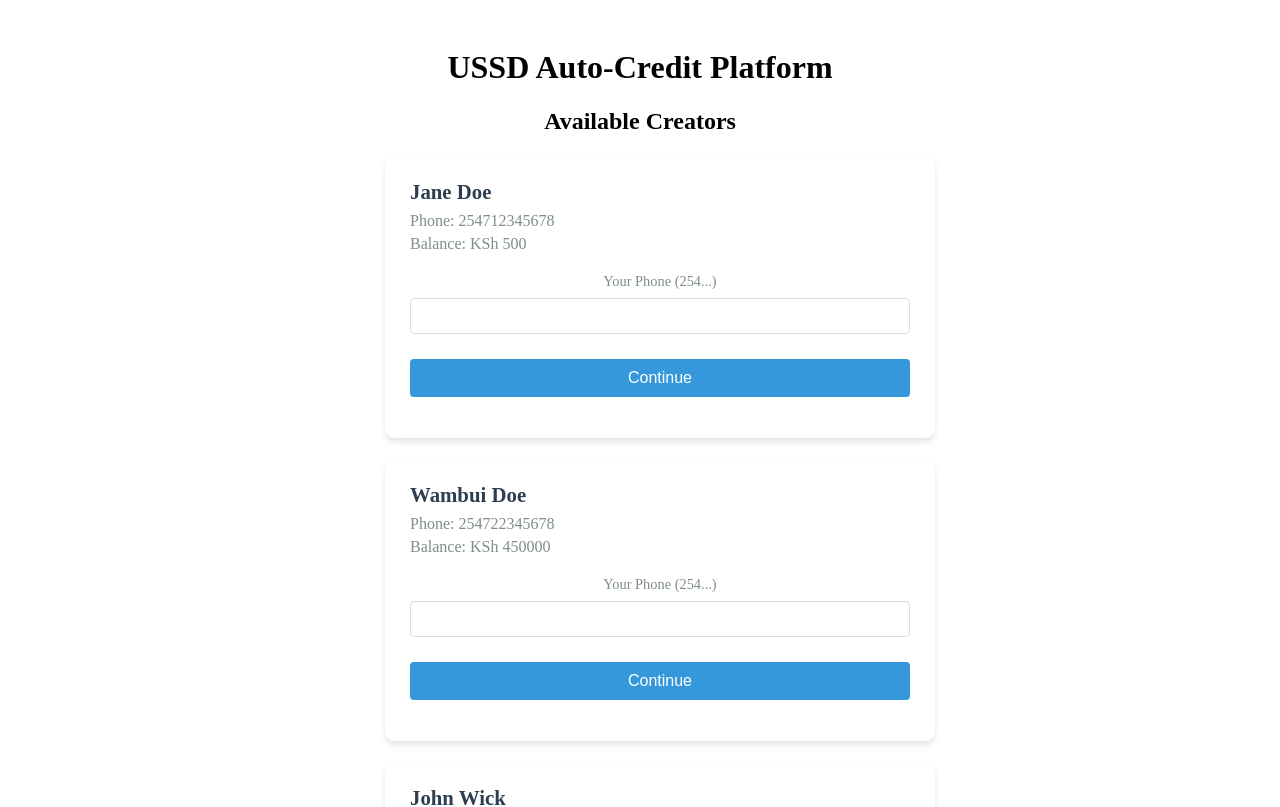
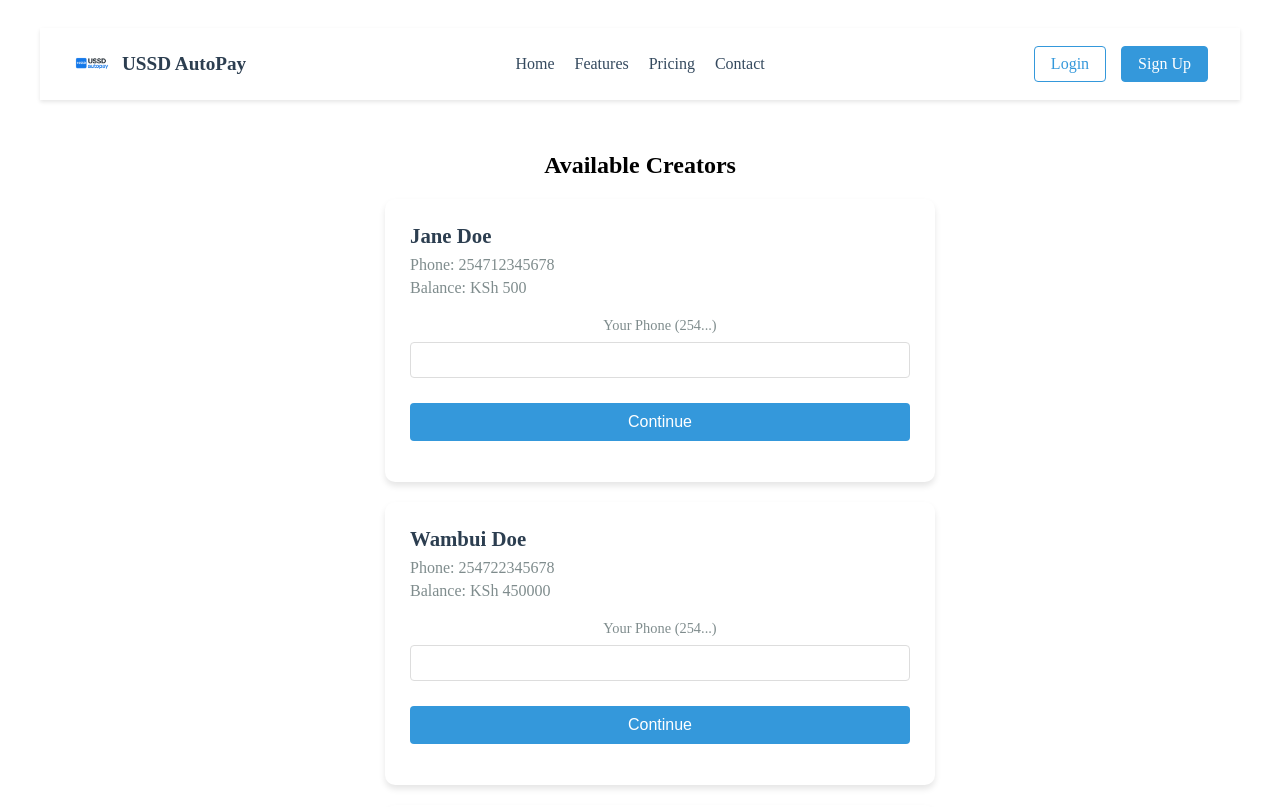
Before and after one commit to rigzlion8/ussd-auto-credit, a React (Create React App) app: page / in a window 1280 px wide. Shown: the top 807 px of the page. Built offline with nearby package versions, Linux system fonts and the light colour scheme; data requests are answered from the project's data file.

Commit message:
frontend-logo

```diff
--- a/src/App.css
+++ b/src/App.css
@@ -107,3 +107,86 @@
   max-width: 1200px;
   margin: 0 auto;
 }
+
+/* Navbar Styles */
+.navbar {
+  display: flex;
+  justify-content: space-between;
+  align-items: center;
+  padding: 1rem 2rem;
+  background-color: #ffffff;
+  box-shadow: 0 2px 4px rgba(0,0,0,0.1);
+}
+
+.navbar-brand {
+  display: flex;
+  align-items: center;
+  gap: 10px;
+}
+
+.navbar-logo {
+  height: 40px;
+  width: auto;
+}
+
+.platform-name {
+  font-size: 1.2rem;
+  font-weight: bold;
+  color: #2c3e50;
+}
+
+.navbar-links {
+  display: flex;
+  gap: 20px;
+}
+
+.nav-link {
+  text-decoration: none;
+  color: #34495e;
+  font-weight: 500;
+  transition: color 0.3s;
+}
+
+.nav-link:hover {
+  color: #3498db;
+}
+
+.navbar-auth {
+  display: flex;
+  gap: 15px;
+}
+
+.auth-link {
+  padding: 8px 16px;
+  border-radius: 4px;
+  text-decoration: none;
+  font-weight: 500;
+}
+
+.login-link {
+  color: #3498db;
+  border: 1px solid #3498db;
+}
+
+.login-link:hover {
+  background-color: #f0f8ff;
+}
+
+.signup-link {
+  background-color: #3498db;
+  color: white;
+  border: 1px solid #3498db;
+}
+
+.signup-link:hover {
+  background-color: #2980b9;
+}
+
+/* Existing App Styles (keep these) */
+.App {
+  text-align: center;
+}
+
+.main-content {
+  padding: 2rem;
+}
--- a/src/App.tsx
+++ b/src/App.tsx
@@ -5,9 +5,29 @@ import './App.css';
 const App = () => {
   return (
     <div className="App">
-      <header className="App-header">
-        <h1>USSD Auto-Credit Platform</h1>
-      </header>
+      <nav className="navbar">
+        <div className="navbar-brand">
+          <img
+            src="/logo.png" // Update with your actual logo path
+            alt="USSD AutoPay Platform"
+            className="navbar-logo"
+          />
+          <span className="platform-name">USSD AutoPay</span>
+        </div>
+
+        <div className="navbar-links">
+          <a href="#" className="nav-link">Home</a>
+          <a href="#" className="nav-link">Features</a>
+          <a href="#" className="nav-link">Pricing</a>
+          <a href="#" className="nav-link">Contact</a>
+        </div>
+
+        <div className="navbar-auth">
+          <a href="/login" className="auth-link login-link">Login</a>
+          <a href="/signup" className="auth-link signup-link">Sign Up</a>
+        </div>
+      </nav>
+
       <main className="main-content">
         <InfluencerList />
       </main>
```
Also changed, not shown: public/logo.png (added).
